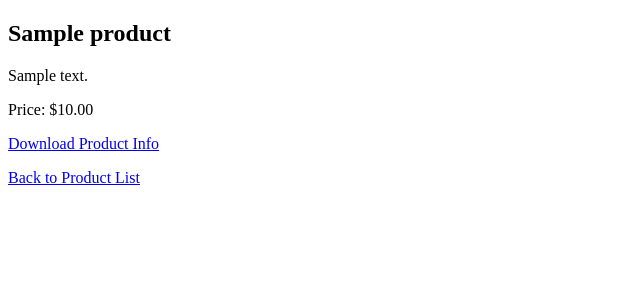
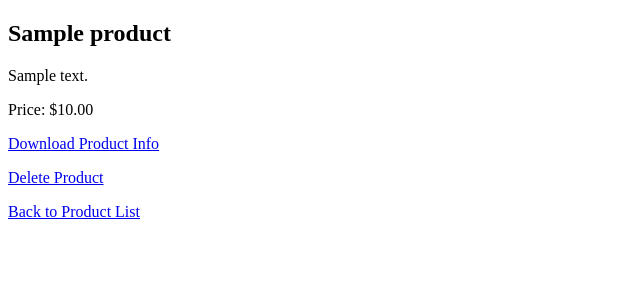
Before and after one commit to lilChulo/Webshop, a Django app: page /prod/1/ in a window 1280 px wide. Shown: the part 26-326 px from the top of the page, without its empty margins (0-640 px from the left). Run offline with Django 4.2, Linux system fonts and the light colour scheme; a user stored in the database is signed in; tables that the repository leaves empty hold one stand-in row (values such as "Sample post").

Commit message:
Product delete

```diff
--- a/webshop/products/urls.py
+++ b/webshop/products/urls.py
@@ -6,4 +6,5 @@ urlpatterns = [
     path('add/', views.add_product, name='product-create'),
     path('list/', views.list_all_products, name='product-list'),
     path('<int:product_id>/', views.product_detail, name='product-detail'),
+    path('<int:product_id>/delete/', views.delete_product, name='delete-product'),
 ]
--- a/webshop/products/views.py
+++ b/webshop/products/views.py
@@ -1,5 +1,6 @@
 # products/views.py
 from django.shortcuts import render, redirect, get_object_or_404
+from django.contrib.auth.decorators import login_required
 from .forms import ProductForm
 from .models import Product
 
@@ -26,3 +27,17 @@ def list_all_products(request):
 def product_detail(request, product_id):
     product = get_object_or_404(Product, id=product_id) #return an object, or raise an Http404 exception
     return render(request, 'products/product-detail.html', {'product': product})
+
+@login_required
+def delete_product(request, product_id):
+    product = get_object_or_404(Product, id=product_id)
+
+    # Prüfen, ob der aktuelle Benutzer der Ersteller des Produkts oder ein Administrator ist
+    if request.user == product.created_by or request.user.is_staff:
+        # Wenn die Anfrage eine POST-Anfrage ist, das Produkt löschen
+        if request.method == 'POST':
+            product.delete()
+            return redirect('product-list')
+        return render(request, 'products/product-delete.html', {'product': product})
+    else:
+        pass
--- a/webshop/templates/products/product-detail.html
+++ b/webshop/templates/products/product-detail.html
@@ -9,5 +9,10 @@
   {% if product.product_info_pdf %}
     <p><a href="{{ product.product_info_pdf.url }}" download>Download Product Info</a></p>
   {% endif %}
+
+  {% if request.user.is_authenticated and product.created_by == request.user %}
+    <p><a href="{% url 'delete-product' product.id %}">Delete Product</a></p>
+  {% endif %}
+
   <a href="{% url 'product-list' %}">Back to Product List</a>
 {% endblock %}
```
Also changed, not shown: webshop/templates/products/product-delete.html (added, +16 -0 lines).
